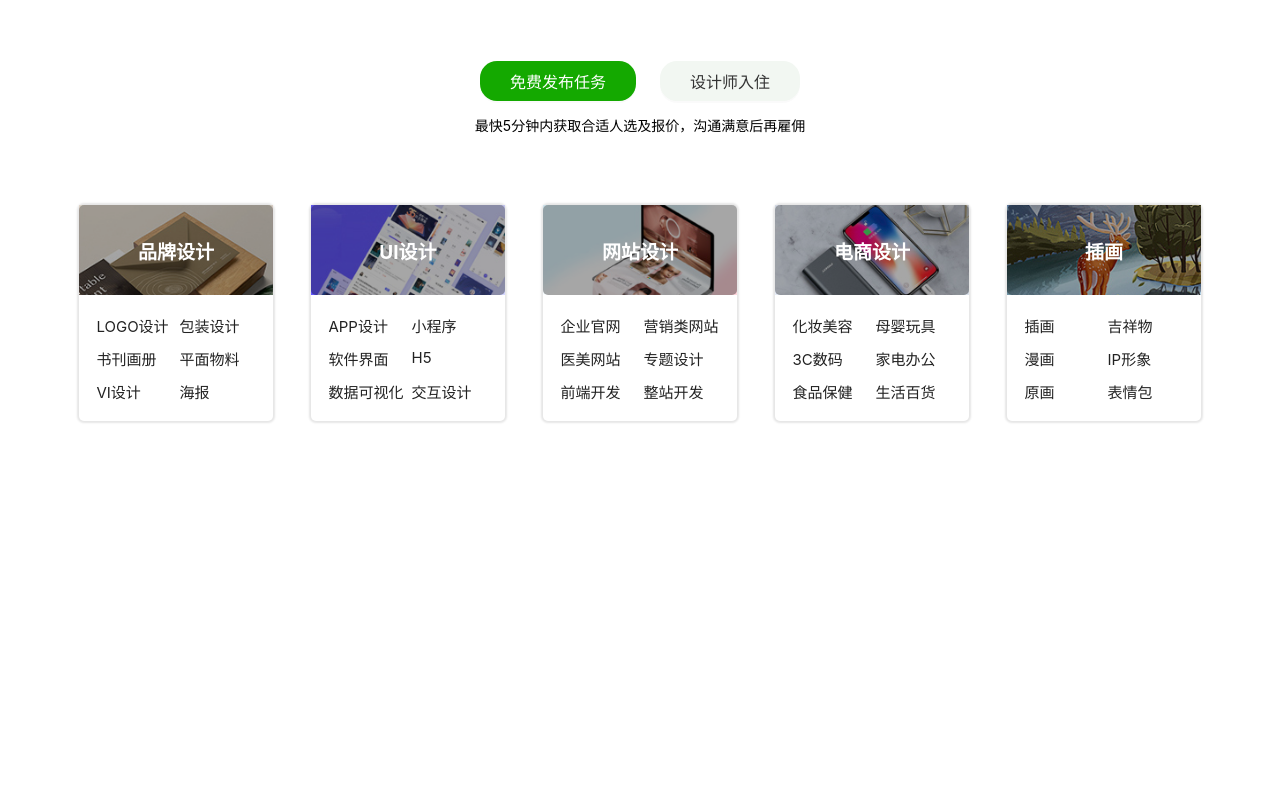
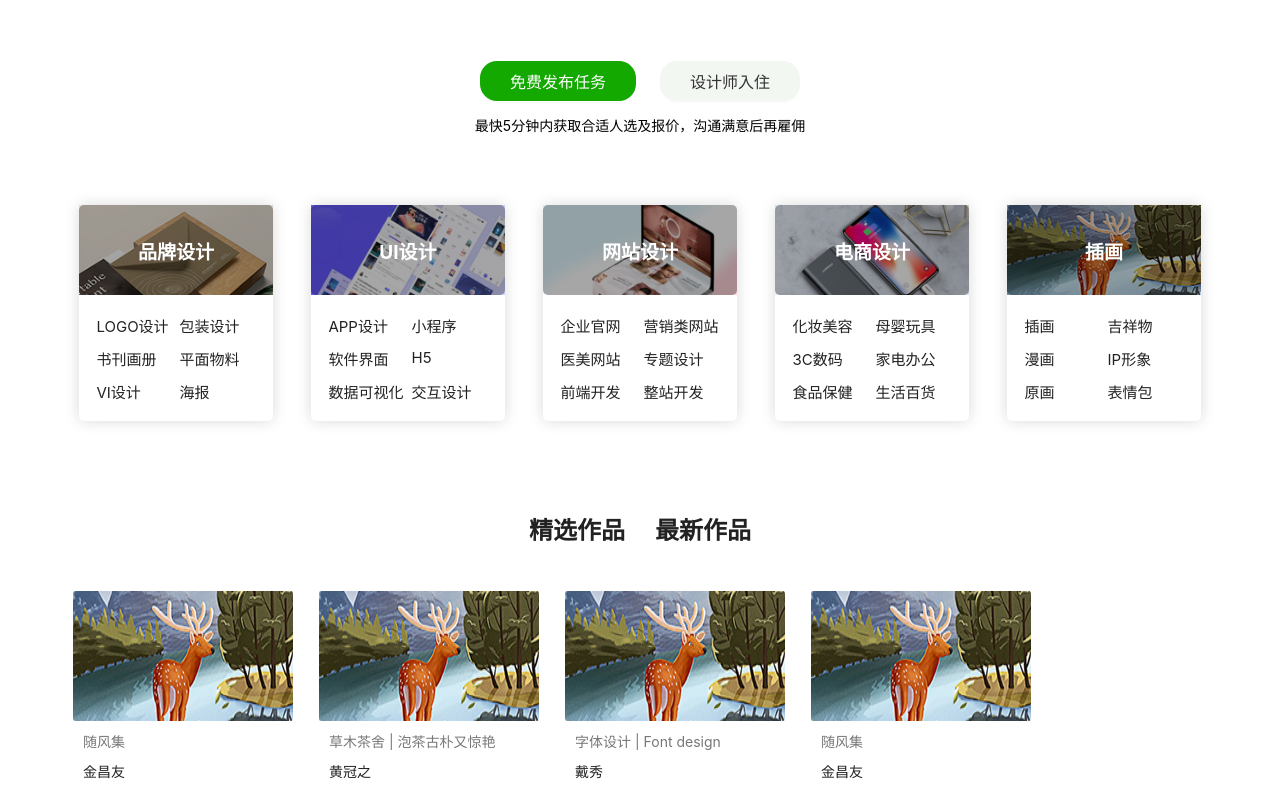
Before and after one commit to qifengleSummer/68design2023, a React (Create React App) app: page / in a window 1280 px wide. Shown: the part 310-1097 px from the top of the page. Before the commit the page ends 800 px from the top, so only its background shows below. Built offline with nearby package versions, Linux system fonts and the light colour scheme.

Commit message:
最新作品部分内容

```diff
--- a/package.json
+++ b/package.json
@@ -1,7 +1,7 @@
 {
   "name": "68design2023",
   "version": "0.1.0",
-  "homepage": "https://qifengleSummer.github.io/68design2023",
+  "homepage": "./",
   "private": true,
   "dependencies": {
     "@ant-design/icons": "^5.0.1",
@@ -20,7 +20,7 @@
     "web-vitals": "^2.1.4"
   },
   "scripts": {
-    "predeploy": "npm run build",
+    "predeploy": "react-app-rewired build",
     "deploy": "gh-pages -d build",
     "start": "react-app-rewired start",
     "build": "react-app-rewired build",
--- a/src/App.css
+++ b/src/App.css
@@ -19,6 +19,7 @@ svg {
 }
 a {
   color: #222;
+  text-decoration: none;
 }
 /* .App {
   text-align: center;
--- /dev/null
+++ b/src/pages/components/ThumbUp.js
@@ -0,0 +1,16 @@
+import Icon from '@ant-design/icons'
+const ThumbSvg = () => (
+  <svg
+    className="icon"
+    viewBox="0 0 1024 1024"
+    width="1em"
+    height="1em"
+    fill="currentColor"
+    version="1.1"
+    xmlns="http://www.w3.org/2000/svg"
+  >
+    <path d="M982.016 425.984l-2.005333 4.010667 2.005333 0 0 82.005333q0 16-6.016 32l-130.005333 299.989333q-20.010667 52.010667-77.994667 52.010667l-384 0q-34.005333 0-59.989333-25.984t-25.984-59.989333l0-425.984q0-34.005333 25.984-59.989333l280.021333-281.984 45.994667 45.994667q18.005333 18.005333 18.005333 43.989333l0 13.994667-41.984 196.010667 269.994667 0q34.005333 0 59.989333 25.002667t25.984 59.008zM41.984 896l0-512 171.989333 0 0 512-171.989333 0z"></path>
+  </svg>
+)
+const ThumbUpEle = (props) => <Icon component={ThumbSvg} {...props} />
+export default ThumbUpEle
--- /dev/null
+++ b/src/pages/components/workItemDetail/WorkItemDetail.js
@@ -0,0 +1,231 @@
+import './WorkItemDetail.less'
+import { StarFilled, EyeFilled } from '@ant-design/icons'
+import { Link } from 'react-router-dom'
+import ThumbUp from '../ThumbUp'
+import picPic from '../../../assets/imgs/homePage/picture.jpg'
+
+const list = [
+  {
+    pic: picPic,
+    title: '随风集',
+    author: '金昌友',
+    type: '网页，企业官网',
+    thumb: '57',
+    eye: '1990',
+    publishTime: '22小时前',
+  },
+  {
+    pic: picPic,
+    title: '草木茶舍 | 泡茶古朴又惊艳',
+    author: '黄冠之',
+    type: '空间，空间餐饮',
+    thumb: '69',
+    eye: '3018',
+    publishTime: '1天前',
+  },
+  {
+    pic: picPic,
+    title: '字体设计 | Font design',
+    author: '戴秀',
+    type: '平面，字体',
+    thumb: '157',
+    eye: '6990',
+    publishTime: '2天前',
+  },
+  {
+    pic: picPic,
+    title: '随风集',
+    author: '金昌友',
+    type: '网页，企业官网',
+    thumb: '57',
+    eye: '1990',
+    publishTime: '22小时前',
+  },
+  {
+    pic: picPic,
+    title: '随风集',
+    author: '金昌友',
+    type: '网页，企业官网',
+    thumb: '57',
+    eye: '1990',
+    publishTime: '22小时前',
+  },
+  {
+    pic: picPic,
+    title: '随风集',
+    author: '金昌友',
+    type: '网页，企业官网',
+    thumb: '57',
+    eye: '1990',
+    publishTime: '22小时前',
+  },
+  {
+    pic: picPic,
+    title: '随风集',
+    author: '金昌友',
+    type: '网页，企业官网',
+    thumb: '57',
+    eye: '1990',
+    publishTime: '22小时前',
+  },
+  {
+    pic: picPic,
+    title: '随风集',
+    author: '金昌友',
+    type: '网页，企业官网',
+    thumb: '57',
+    eye: '1990',
+    publishTime: '22小时前',
+  },
+  {
+    pic: picPic,
+    title: '随风集',
+    author: '金昌友',
+    type: '网页，企业官网',
+    thumb: '57',
+    eye: '1990',
+    publishTime: '22小时前',
+  },
+  {
+    pic: picPic,
+    title: '随风集',
+    author: '金昌友',
+    type: '网页，企业官网',
+    thumb: '57',
+    eye: '1990',
+    publishTime: '22小时前',
+  },
+  {
+    pic: picPic,
+    title: '随风集',
+    author: '金昌友',
+    type: '网页，企业官网',
+    thumb: '57',
+    eye: '1990',
+    publishTime: '22小时前',
+  },
+  {
+    pic: picPic,
+    title: '随风集',
+    author: '金昌友',
+    type: '网页，企业官网',
+    thumb: '57',
+    eye: '1990',
+    publishTime: '22小时前',
+  },
+  {
+    pic: picPic,
+    title: '随风集',
+    author: '金昌友',
+    type: '网页，企业官网',
+    thumb: '57',
+    eye: '1990',
+    publishTime: '22小时前',
+  },
+  {
+    pic: picPic,
+    title: '随风集',
+    author: '金昌友',
+    type: '网页，企业官网',
+    thumb: '57',
+    eye: '1990',
+    publishTime: '22小时前',
+  },
+  {
+    pic: picPic,
+    title: '随风集',
+    author: '金昌友',
+    type: '网页，企业官网',
+    thumb: '57',
+    eye: '1990',
+    publishTime: '22小时前',
+  },
+  {
+    pic: picPic,
+    title: '随风集',
+    author: '金昌友',
+    type: '网页，企业官网',
+    thumb: '57',
+    eye: '1990',
+    publishTime: '22小时前',
+  },
+  {
+    pic: picPic,
+    title: '随风集',
+    author: '金昌友',
+    type: '网页，企业官网',
+    thumb: '57',
+    eye: '1990',
+    publishTime: '22小时前',
+  },
+  {
+    pic: picPic,
+    title: '随风集',
+    author: '金昌友',
+    type: '网页，企业官网',
+    thumb: '57',
+    eye: '1990',
+    publishTime: '22小时前',
+  },
+  {
+    pic: picPic,
+    title: '随风集',
+    author: '金昌友',
+    type: '网页，企业官网',
+    thumb: '57',
+    eye: '1990',
+    publishTime: '22小时前',
+  },
+  {
+    pic: picPic,
+    title: '随风集',
+    author: '金昌友',
+    type: '网页，企业官网',
+    thumb: '57',
+    eye: '1990',
+    publishTime: '22小时前',
+  },
+]
+const WorkItemDetail = () => {
+  return (
+    <div className="works-part-content-container">
+      {list.map((item, index) => (
+        <div className="works-part-item" key={index}>
+          <div className="works-part-content">
+            <div className="wp-img">
+              <Link>
+                <img src={item.pic} alt={item.title} />
+              </Link>
+            </div>
+            <div className="wp-title">
+              <Link className="text-color">{item.title}</Link>
+            </div>
+            <div className="wp-author">
+              <Link className="text-color">{item.author}</Link>
+            </div>
+            <div className="wp-type">
+              <Link className="text-color">{item.type}</Link>
+            </div>
+            <div className="wp-star">
+              <span>
+                <ThumbUp style={{ fontSize: '16px', color: '#08c' }} />
+                {item.thumb}
+              </span>
+
+              <span>
+                <EyeFilled style={{ fontSize: '16px', color: '#08c' }} />
+                {item.eye}
+              </span>
+              <span>
+                <StarFilled style={{ fontSize: '16px', color: '#08c' }} />
+                {item.publishTime}
+              </span>
+            </div>
+          </div>
+        </div>
+      ))}
+    </div>
+  )
+}
+
+export default WorkItemDetail
--- /dev/null
+++ b/src/pages/components/workItemDetail/WorkItemDetail.less
@@ -0,0 +1,67 @@
+.works-part-content-container {
+  .works-part-item {
+    margin-bottom: 40px;
+    float: left;
+  }
+  .works-part-content {
+    margin-left: 13px;
+    margin-right: 13px;
+    font-size: 14px;
+    color: #aaa;
+    width: 220px;
+    background: #fff;
+    border-radius: 3px;
+    transition: ease 0.3s;
+    &:hover {
+      box-shadow: 0 0 15px rgb(0 0 0 / 15%);
+      margin-top: -2px;
+      margin-bottom: 2px;
+    }
+    .wp-img {
+      width: 100%;
+      height: 130px;
+      background-color: antiquewhite;
+      img {
+        max-width: 100%;
+        height: 130px;
+        border-radius: 3px;
+        vertical-align: middle;
+      }
+    }
+    .wp-title {
+      padding-left: 10px;
+      margin: 10px 0;
+      max-width: inherit;
+      white-space: nowrap;
+      overflow: hidden;
+      text-overflow: ellipsis;
+      .text-color {
+        color: #777;
+      }
+    }
+    .wp-author {
+      padding-left: 10px;
+      margin: 10px 0;
+      color: #222;
+    }
+    .wp-type {
+      padding-left: 10px;
+      padding-bottom: 8px;
+      border-bottom: 1px solid #efefef;
+      .text-color {
+        color: #bbb;
+      }
+    }
+    .text-color {
+      &:hover {
+        color: #14a900;
+      }
+    }
+    .wp-star {
+      padding-top: 10px;
+      padding-bottom: 10px;
+      display: flex;
+      justify-content: space-around;
+    }
+  }
+}
--- a/src/pages/hompPage/HomePage.js
+++ b/src/pages/hompPage/HomePage.js
@@ -4,6 +4,7 @@ import { Space } from 'antd'
 import TopHeader from '../components/header/Header'
 import CommonButton from '../components/commonButton/CommonButton'
 import DesignPart from './components/designPart/DesignPart'
+import WorksPart from './components/worksPart/WorksPart'
 
 const Index = () => {
   const navigate = useNavigate()
@@ -42,6 +43,7 @@ const Index = () => {
         </div>
         <p className="homepage-title-text">最快5分钟内获取合适人选及报价，沟通满意后再雇佣</p>
         <DesignPart />
+        <WorksPart />
       </section>
     </div>
   )
--- a/src/pages/hompPage/components/designPart/DesignPart.less
+++ b/src/pages/hompPage/components/designPart/DesignPart.less
@@ -1,6 +1,6 @@
 .design-part-container {
   .dp-item {
-    box-shadow: 0 0 2px 2px rgb(0 0 0 / 10%);
+    box-shadow: 0 0 15px rgb(0 0 0 / 15%);
     border-radius: 5px;
   }
   .dp-img-container {
--- /dev/null
+++ b/src/pages/hompPage/components/worksPart/WorksPart.js
@@ -0,0 +1,21 @@
+import './WorksPart.less'
+import { Link } from 'react-router-dom'
+import WorkItemDetail from '../../../components/workItemDetail/WorkItemDetail'
+
+const WorksPart = () => {
+  return (
+    <div className="works-part-container">
+      <div className="works-part-title">
+        <Link className="works-part-title-a">
+          <b>精选作品</b>
+        </Link>
+        <Link className="works-part-title-a">
+          <b>最新作品</b>
+        </Link>
+      </div>
+      <WorkItemDetail />
+    </div>
+  )
+}
+
+export default WorksPart
--- /dev/null
+++ b/src/pages/hompPage/components/worksPart/WorksPart.less
@@ -0,0 +1,15 @@
+.works-part-container {
+  clear: both;
+  line-height: normal;
+  padding-top: 90px;
+  margin-bottom: 60px;
+  .works-part-title {
+    text-align: center;
+    margin-bottom: 45px;
+    .works-part-title-a {
+      font-size: 24px;
+      margin: 0 15px;
+      transition: ease 0.3s;
+    }
+  }
+}
```
